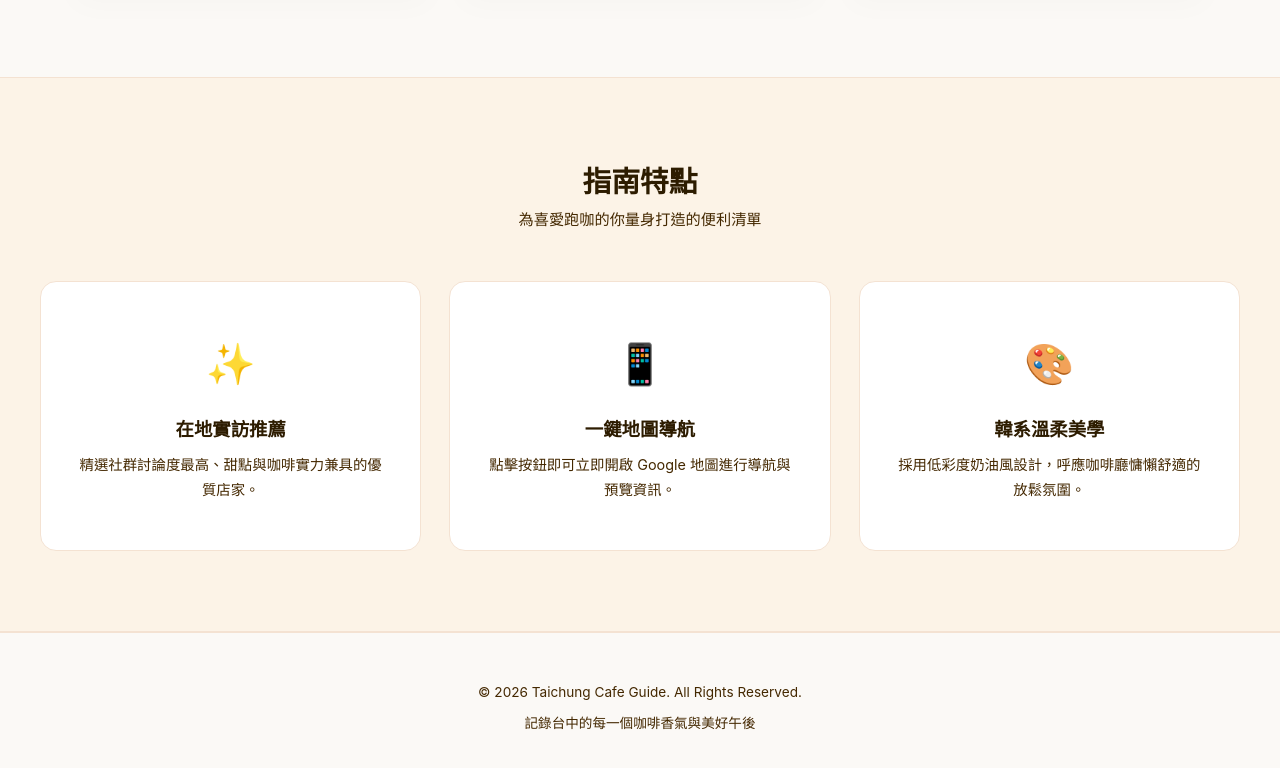
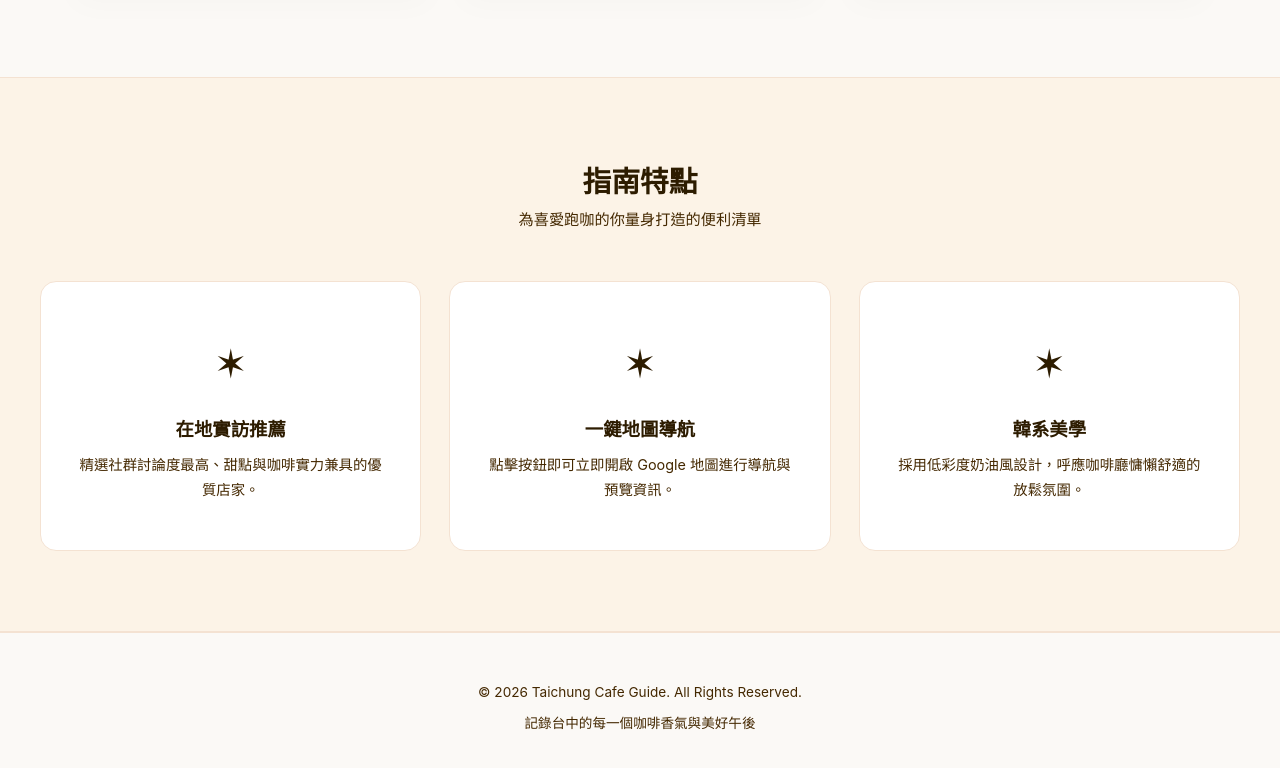
Before and after one commit to 0612-wang/Taichung-cafe, a plain HTML site: page index.html in a window 1280 px wide. Shown: the part 2238-3006 px from the top of the page. Drawn offline with Linux system fonts and the light colour scheme.

Commit message:
Add files via upload

```diff
--- a/index.html
+++ b/index.html
@@ -152,18 +152,18 @@
             <p class="section-subtitle">為喜愛跑咖的你量身打造的便利清單</p>
             <div class="flex-container features-flex">
                 <div class="feature-box">
-                    <span class="feature-icon">✨</span>
+                    <span class="feature-icon">✶</span>
                     <h3>在地實訪推薦</h3>
                     <p>精選社群討論度最高、甜點與咖啡實力兼具的優質店家。</p>
                 </div>
                 <div class="feature-box">
-                    <span class="feature-icon">📱</span>
+                    <span class="feature-icon">✶</span>
                     <h3>一鍵地圖導航</h3>
                     <p>點擊按鈕即可立即開啟 Google 地圖進行導航與預覽資訊。</p>
                 </div>
                 <div class="feature-box">
-                    <span class="feature-icon">🎨</span>
-                    <h3>韓系溫柔美學</h3>
+                    <span class="feature-icon">✶</span>
+                    <h3>韓系美學</h3>
                     <p>採用低彩度奶油風設計，呼應咖啡廳慵懶舒適的放鬆氛圍。</p>
                 </div>
             </div>
```
